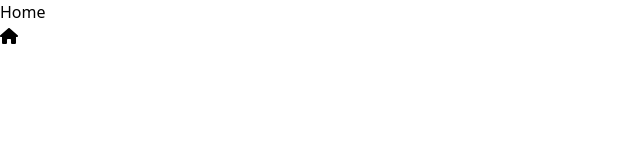
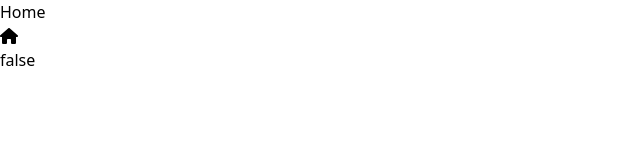
Before and after one commit to gabrielgua/shelfie_ui, a Vue app: page / in a window 1280 px wide. Shown: the top 160 px of the page, without its empty margins (0-640 px from the left). Built offline with nearby package versions, Linux system fonts and the light colour scheme; the HTML template or start-up script is replaced by a standard one.

Commit message:
chore: add vueUse and config dark and light theme

```diff
--- a/package.json
+++ b/package.json
@@ -19,6 +19,7 @@
     "@fortawesome/free-solid-svg-icons": "^6.7.2",
     "@fortawesome/vue-fontawesome": "^3.0.8",
     "@tailwindcss/vite": "^4.0.0",
+    "@vueuse/core": "^12.5.0",
     "pinia": "^2.3.1",
     "vue": "^3.5.13",
     "vue-router": "^4.5.0"
--- a/src/App.vue
+++ b/src/App.vue
@@ -6,4 +6,8 @@ import { RouterView } from 'vue-router'
   <RouterView />
 </template>
 
-<style scoped></style>
+<style>
+html.dark {
+  color-scheme: dark;
+}
+</style>
--- a/src/assets/main.css
+++ b/src/assets/main.css
@@ -1 +1,2 @@
 @import 'tailwindcss';
+@variant dark (&:where(.dark, .dark *));
--- /dev/null
+++ b/src/stores/theme.store.ts
@@ -0,0 +1,9 @@
+import { useDark, useToggle } from '@vueuse/core'
+import { defineStore } from 'pinia'
+
+export const useThemeStore = defineStore('theme', () => {
+  const isDark = useDark()
+  const toggle = useToggle(isDark)
+
+  return { isDark, toggle }
+})
--- a/src/views/HomeView.vue
+++ b/src/views/HomeView.vue
@@ -1,4 +1,14 @@
+<script setup lang="ts">
+import { useThemeStore } from '@/stores/theme.store';
+
+const themeStore = useThemeStore();
+</script>
+
 <template>
-  <h2>Home</h2>
-  <faicon icon="house" />
+  <div>
+    <h2>Home</h2>
+    <faicon icon="house" />
+
+  </div>
+  <button @click="themeStore.toggle()">{{ themeStore.isDark }}</button>
 </template>
```
Also changed, not shown: 1 other file (tests, documents, lock files or other folders).
